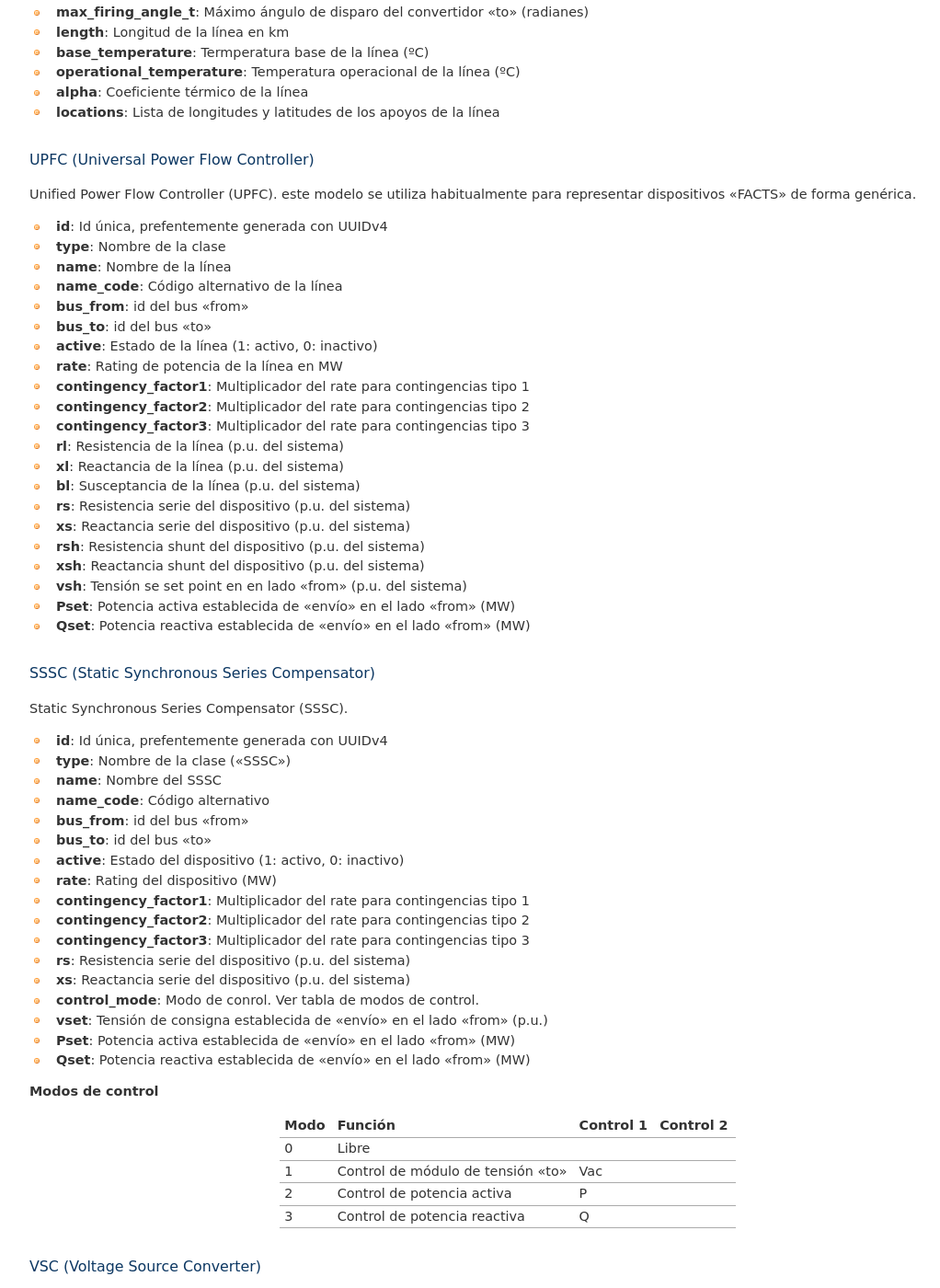
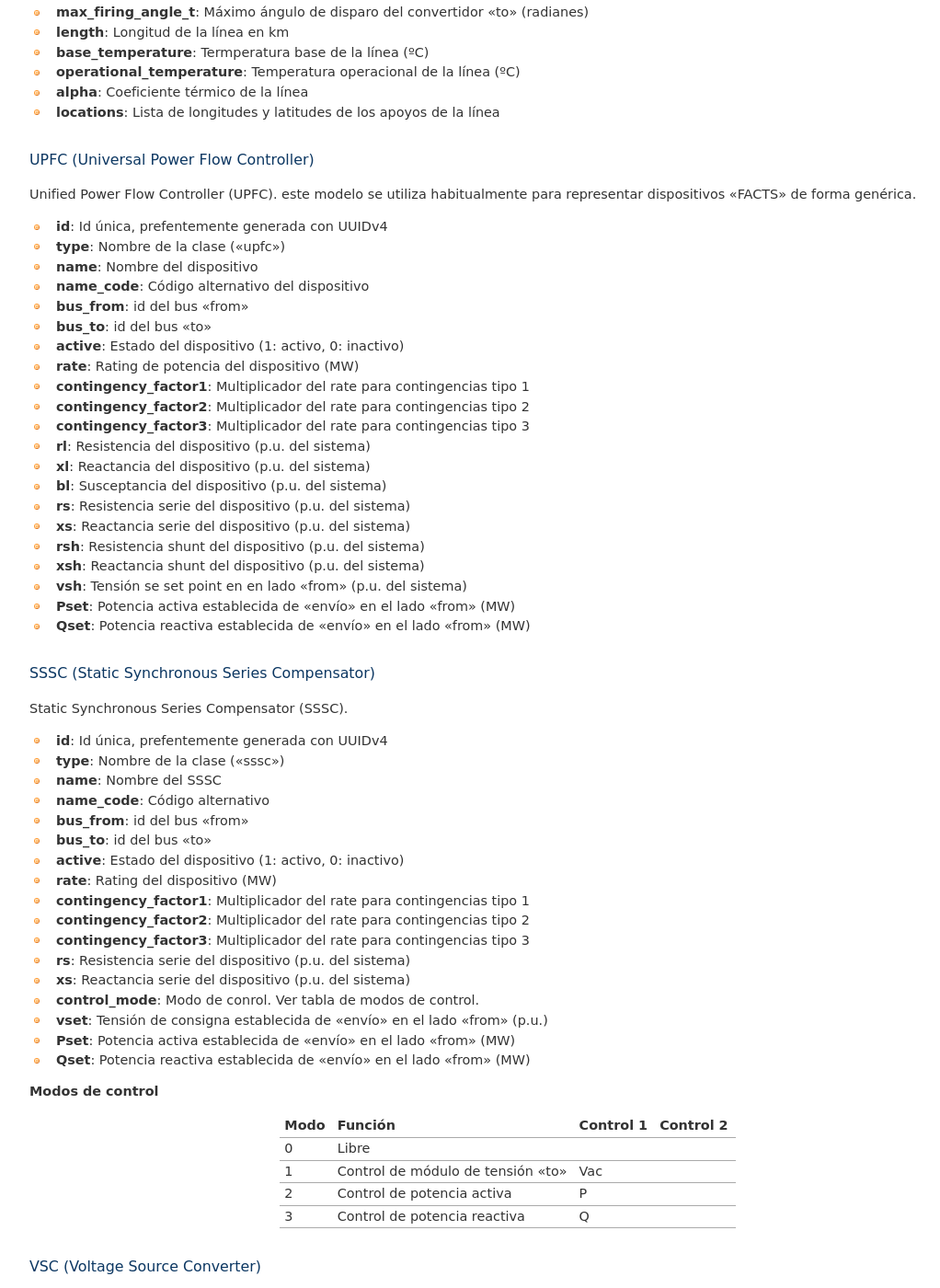
Before and after one commit to SanPen/ModeladoPractico, a Sphinx documentation site: the page built from doc/json_file.rst, in a window 1280 px wide and 1400 px high, scrolled down 9606 px. Shown: the whole window at 92% size, without its empty margins (88-1110 px from the left). Built offline with Sphinx 7.4.7, drawn with Linux system fonts in a browser that asks for light colours; some of the changed text lies outside the part shown.

Commit message:
modified some entries

```diff
--- a/doc/json_file.rst
+++ b/doc/json_file.rst
@@ -609,20 +609,20 @@ dispositivos "FACTS" de forma genérica.
 
 
 - **id**:               Id única, prefentemente generada con UUIDv4
-- **type**: 			Nombre de la clase
-- **name**:				Nombre de la línea
-- **name_code**:        Código alternativo de la línea
+- **type**: 			Nombre de la clase ("upfc")
+- **name**:				Nombre del dispositivo
+- **name_code**:        Código alternativo del dispositivo
 - **bus_from**:         id del bus "from"
 - **bus_to**:           id del bus "to"
-- **active**:           Estado de la línea (1: activo, 0: inactivo)
-- **rate**:             Rating de potencia de la línea en MW
+- **active**:           Estado del dispositivo (1: activo, 0: inactivo)
+- **rate**:             Rating de potencia del dispositivo (MW)
 - **contingency_factor1**:      Multiplicador del rate para contingencias tipo 1
 - **contingency_factor2**:      Multiplicador del rate para contingencias tipo 2
 - **contingency_factor3**:      Multiplicador del rate para contingencias tipo 3
 
-- **rl**:               Resistencia de la línea (p.u. del sistema)
-- **xl**:               Reactancia de la línea (p.u. del sistema)
-- **bl**:               Susceptancia de la línea (p.u. del sistema)
+- **rl**:               Resistencia del dispositivo (p.u. del sistema)
+- **xl**:               Reactancia del dispositivo (p.u. del sistema)
+- **bl**:               Susceptancia del dispositivo (p.u. del sistema)
 - **rs**:               Resistencia serie del dispositivo (p.u. del sistema)
 - **xs**:               Reactancia serie del dispositivo (p.u. del sistema)
 
@@ -640,7 +640,7 @@ SSSC (Static Synchronous Series Compensator)
 Static Synchronous Series Compensator (SSSC).
 
 - **id**:               Id única, prefentemente generada con UUIDv4
-- **type**: 			Nombre de la clase ("SSSC")
+- **type**: 			Nombre de la clase ("sssc")
 - **name**:				Nombre del SSSC
 - **name_code**:        Código alternativo
 - **bus_from**:         id del bus "from"
@@ -681,13 +681,13 @@ Puede utilizarse para componer otros dispositivos de electrónica de potencia ap
 la posibilidad de transformar AC->DC->AC con varios convertidores.
 
 - **id**: 				        Id única, prefentemente generada con UUIDv4
-- **type**: 			        Nombre de la clase
-- **name**:				        Nombre de la línea
+- **type**: 			        Nombre de la clase ("vsc")
+- **name**:				        Nombre del dispositivo
 - **name_code**:                Código alternativo del convertidor
 - **bus_from**:                 id del bus "from", es el lado DC siempre.
 - **bus_to**:                   id del bus "to", es el lado AC siempre.
-- **active**:                   Estado de la línea (1: activo, 0: inactivo)
-- **rate**:                     Rating de potencia de la línea en MW
+- **active**:                   Estado del dispositivo (1: activo, 0: inactivo)
+- **rate**:                     Rating de potencia del dispositivo en MW
 - **contingency_factor1**:      Multiplicador del rate para contingencias tipo 1
 - **contingency_factor2**:      Multiplicador del rate para contingencias tipo 2
 - **contingency_factor3**:      Multiplicador del rate para contingencias tipo 3
```
